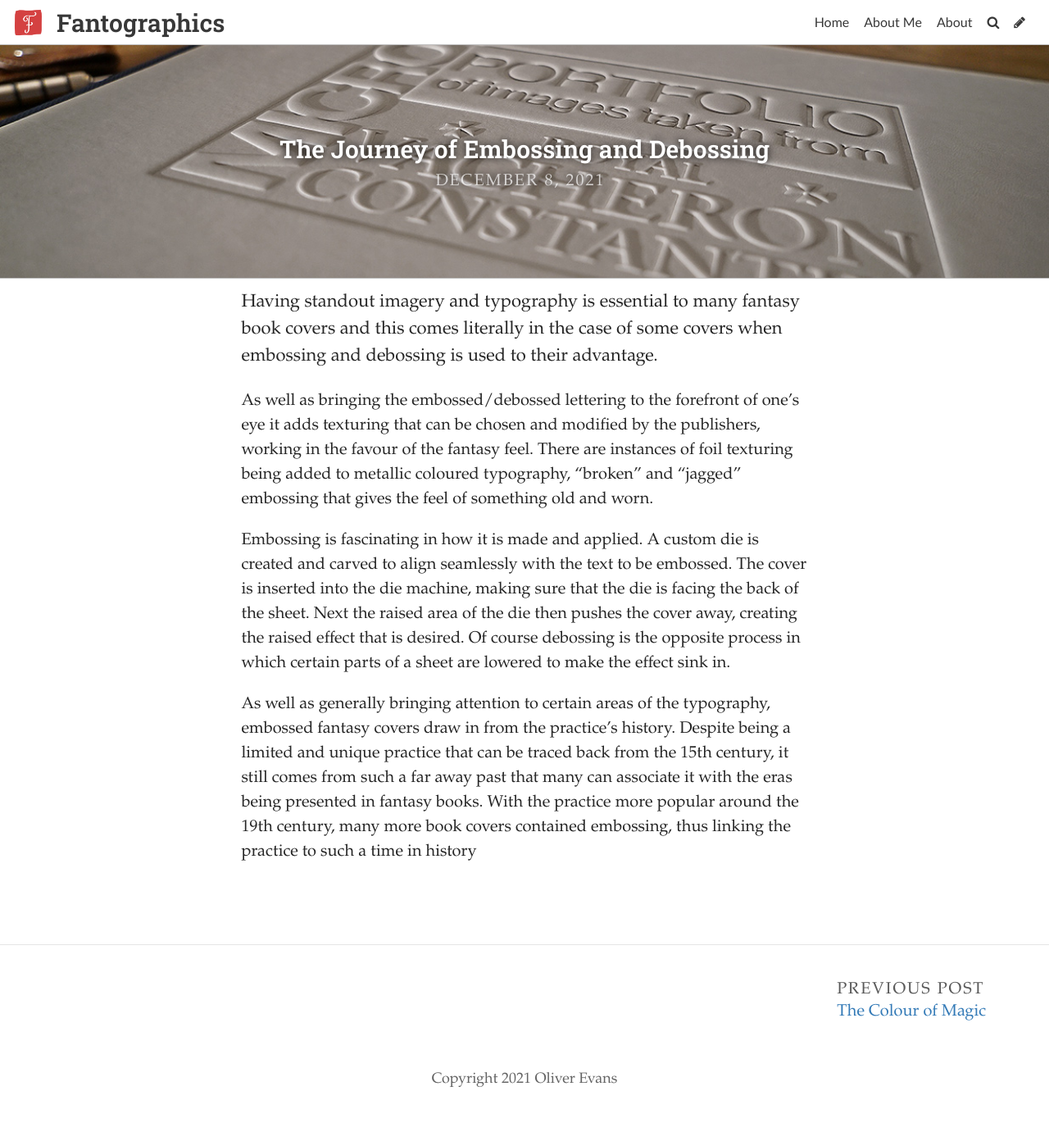
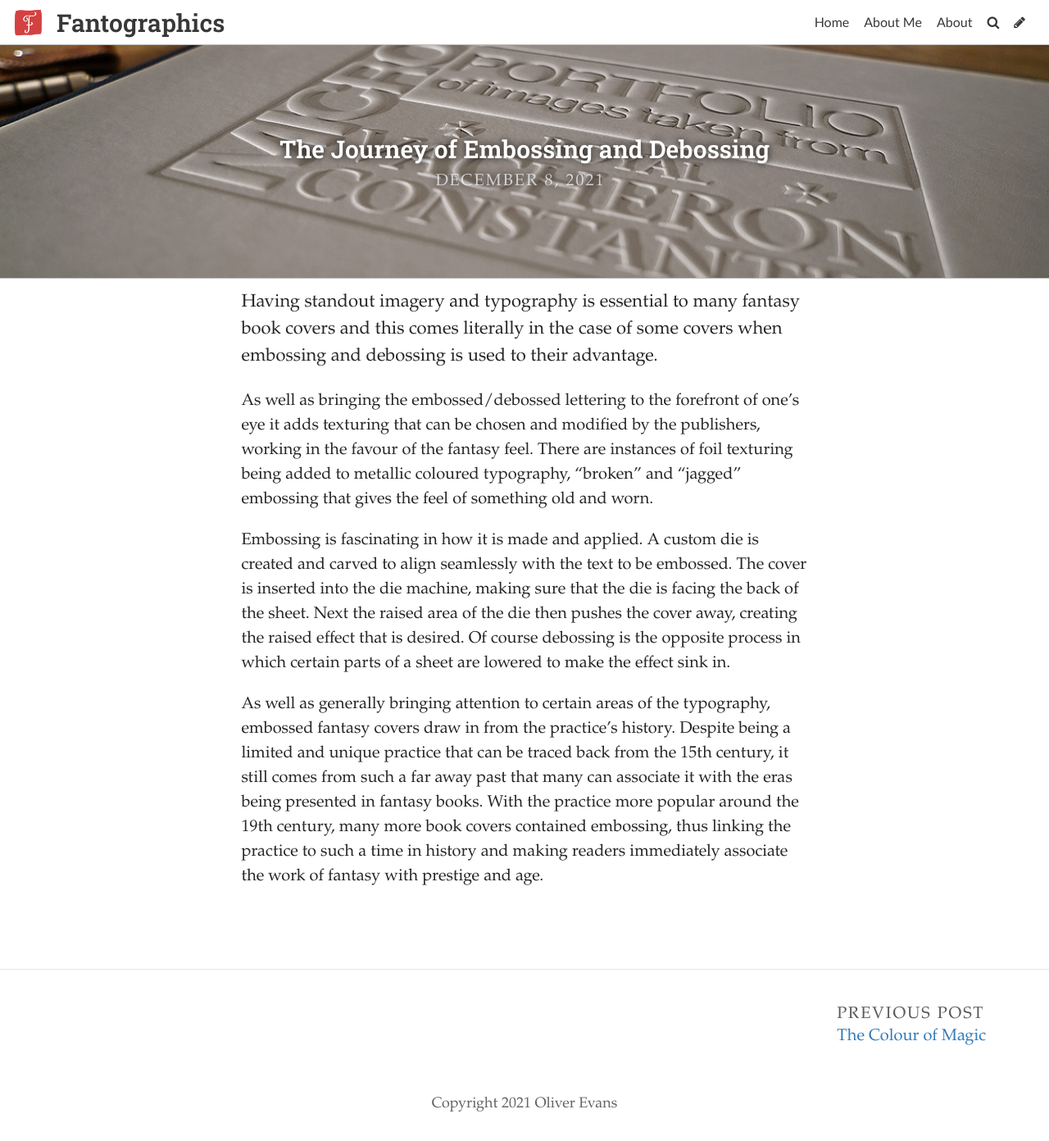
Before and after one commit to Frisper123/FrisperSiteThings, a Jekyll site: the page built from _posts/2021-12-08-the-journey-of-embossing-and-debossing.md, in a window 1280 px wide. Shown: the whole page at 82% size. Built offline with Jekyll 4.4.1, drawn with Linux system fonts in a browser that asks for light colours; some web fonts are replaced; before the commit the page ends 1362 px from its top, so only the background shows below that.

Commit message:
Update Post “2021-12-08-the-journey-of-embossing-and-debossing”

```diff
--- a/_posts/2021-12-08-the-journey-of-embossing-and-debossing.md
+++ b/_posts/2021-12-08-the-journey-of-embossing-and-debossing.md
@@ -12,4 +12,4 @@ As well as bringing the embossed/debossed lettering to the forefront of one's ey
 
 Embossing is fascinating in how it is made and applied. A custom die is created and carved to align seamlessly with the text to be embossed. The cover is inserted into the die machine, making sure that the die is facing the back of the sheet. Next the raised area of the die then pushes the cover away, creating the raised effect that is desired. Of course debossing is the opposite process in which certain parts of a sheet are lowered to make the effect sink in.
 
-As well as generally bringing attention to certain areas of the typography, embossed fantasy covers draw in from the practice's history. Despite being a limited and unique practice that can be traced back from the 15th century, it still comes from such a far away past that many can associate it with the eras being presented in fantasy books. With the practice more popular around the 19th century, many more book covers contained embossing, thus linking the practice to such a time in history
+As well as generally bringing attention to certain areas of the typography, embossed fantasy covers draw in from the practice's history. Despite being a limited and unique practice that can be traced back from the 15th century, it still comes from such a far away past that many can associate it with the eras being presented in fantasy books. With the practice more popular around the 19th century, many more book covers contained embossing, thus linking the practice to such a time in history and making readers immediately associate the work of fantasy with prestige and age.
```
